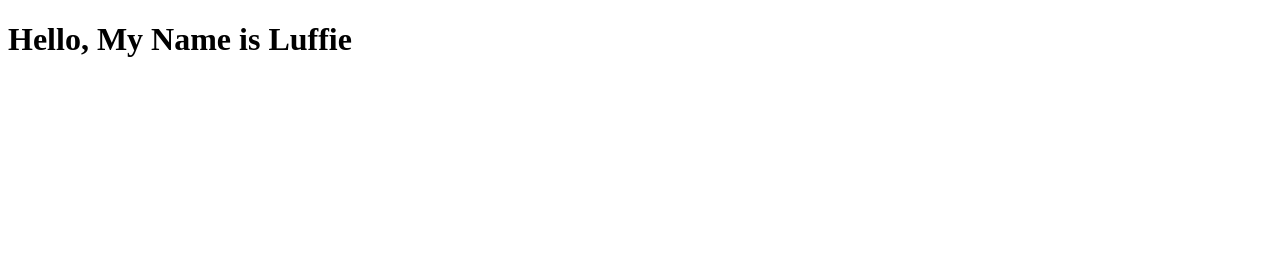
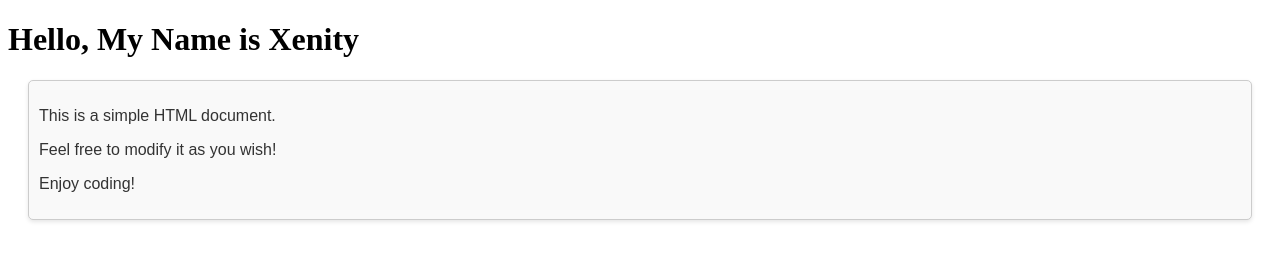
Before and after one commit to candrawaskito/bootcamp, a plain HTML site: page index.html in a window 1280 px wide. Drawn offline with Linux system fonts and the light colour scheme.

Commit message:
menambahkan card description and add the style

```diff
--- a/index.html
+++ b/index.html
@@ -4,10 +4,17 @@
     <meta charset="UTF-8">
     <meta name="viewport" content="width=device-width, initial-scale=1.0">
     <title>Document</title>
+    <link rel="stylesheet" href="style.css">
 </head>
 <body>
 
-    <h1>Hello, My Name is Luffie</h1>
+    <h1>Hello, My Name is Xenity</h1>
+
+    <div class="content">
+        <p>This is a simple HTML document.</p>
+        <p>Feel free to modify it as you wish!</p>
+        <p>Enjoy coding!</p>
+    </div>
 
 </body>
 </html>
--- /dev/null
+++ b/style.css
@@ -0,0 +1,10 @@
+.content {
+    font-family: Arial, sans-serif;
+    color: #333;
+    margin: 20px;
+    border: 1px solid #ccc;
+    padding: 10px;
+    border-radius: 5px;
+    background-color: #f9f9f9;
+    box-shadow: 0 2px 4px rgba(0, 0, 0, 0.1);
+}
```
